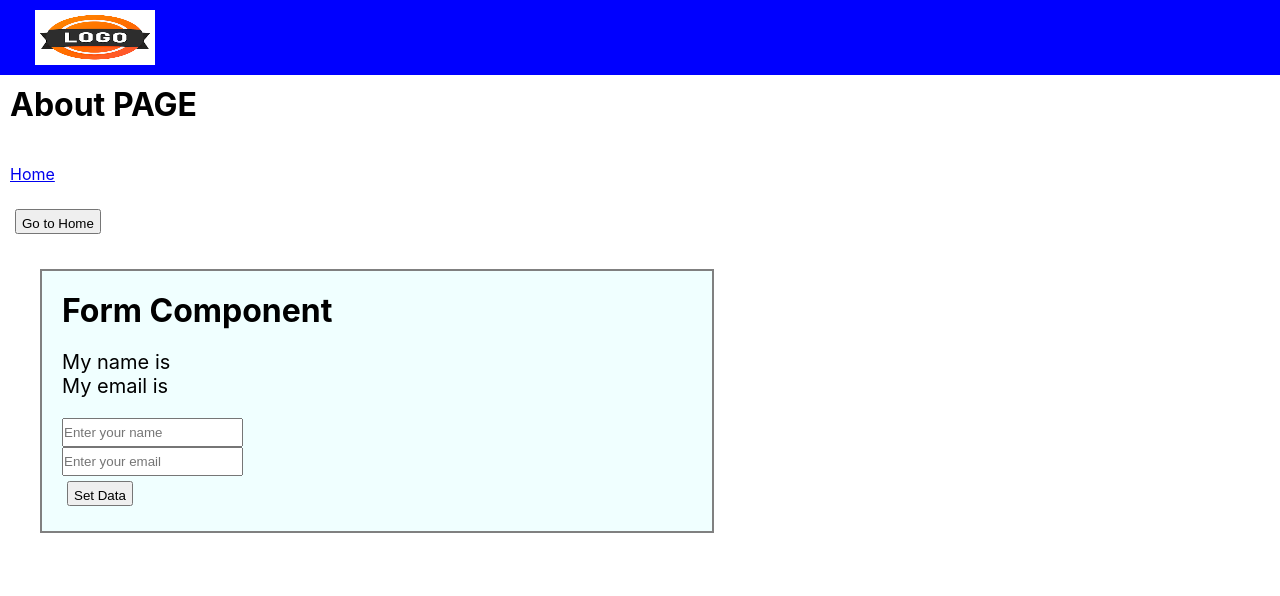
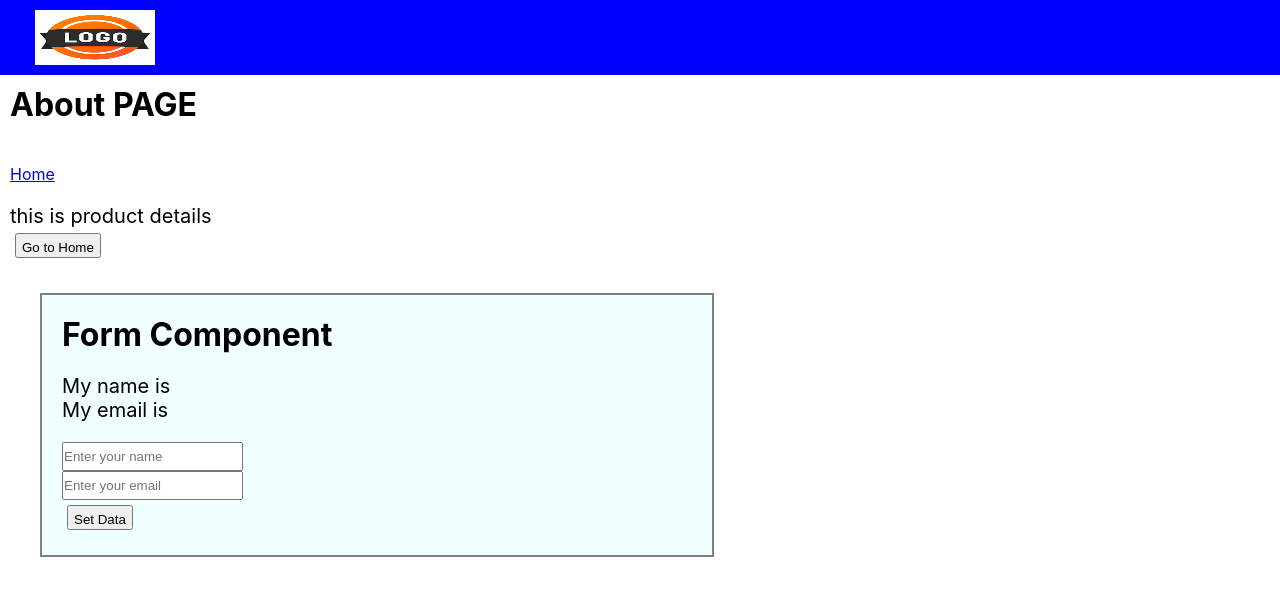
Before and after one commit to GhulamQadir/React-practise, a React (Create React App) app: page / in a window 1280 px wide. Both pictures are taken after a click on the button "Go to About". Shown: the top 596 px of the page. Built offline with nearby package versions, Linux system fonts and the light colour scheme; no server answers.

Commit message:
passed prop from one component to another on button click...

```diff
--- a/src/Containers/About/About.js
+++ b/src/Containers/About/About.js
@@ -9,6 +9,7 @@ class About extends Component {
         this.props.history.push('/')
     }
     render() {
+        console.log(this.props.location.state.details)
 
         return (
             <div style={{ margin: 10 }}>
@@ -18,6 +19,7 @@ class About extends Component {
                 <Link to="/">Home</Link>
                 <br />
                 <br />
+                <p>{this.props.location.state.details}</p>
 
 
 
--- a/src/Containers/Home/Home.js
+++ b/src/Containers/Home/Home.js
@@ -120,7 +120,13 @@ class Home extends Component {
 
     goToAbout = () => {
         console.log(this.props.history)
-        this.props.history.replace('/about')   // replacing path here without coming back
+
+        this.props.history.replace({
+            pathname: '/about', state:
+            {
+                details: "this is product details"
+            }
+        })   // replacing path here without coming back
     }
 
 
```
